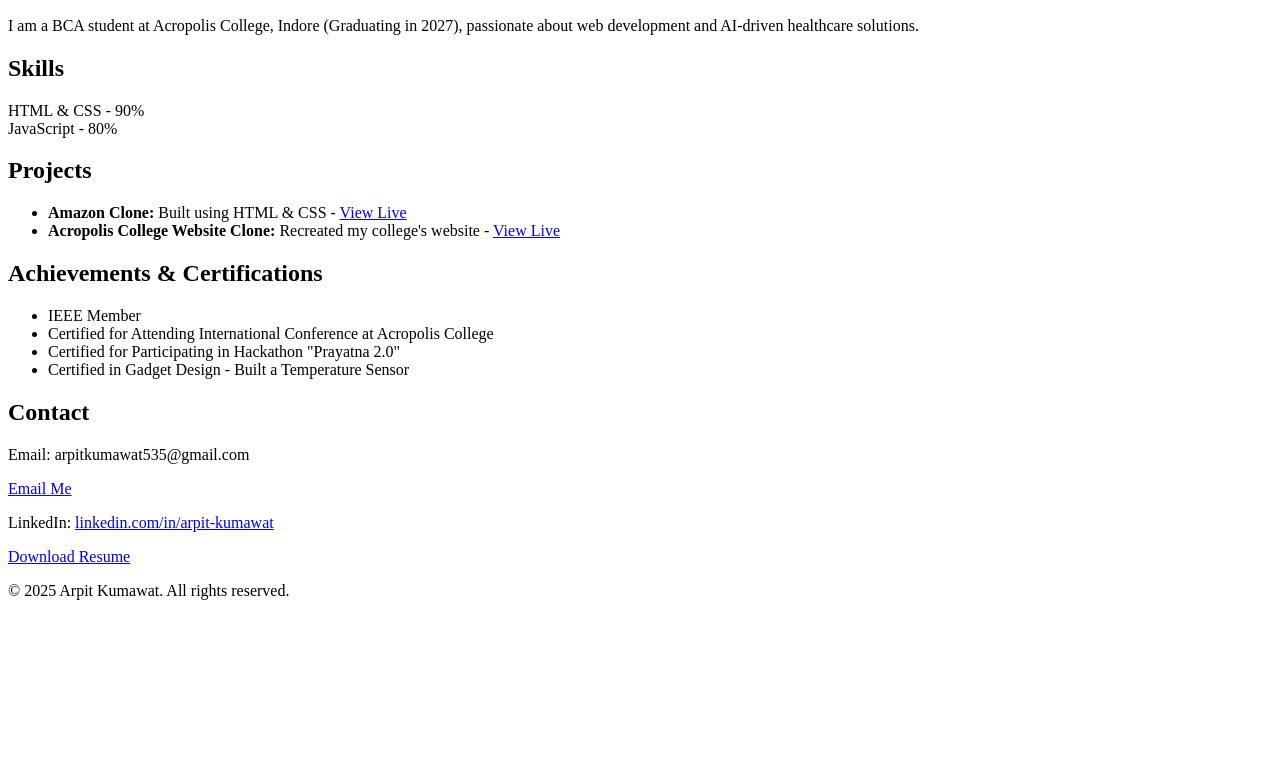
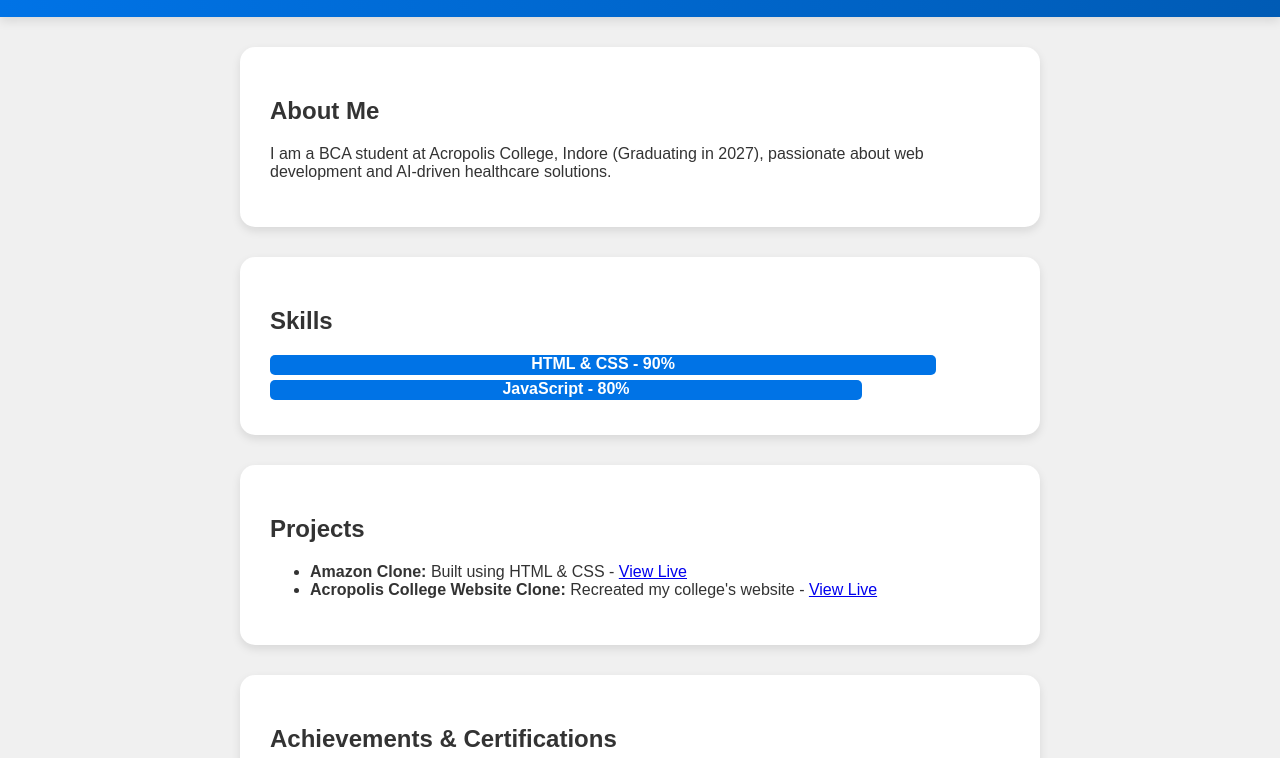
Before and after one commit to arpit1329/arpit-dev, a plain HTML site: page index.html in a window 1280 px wide. Shown: the part 291-1049 px from the top of the page. Before the commit the page ends 907 px from the top, so only its background shows below. Drawn offline with Linux system fonts and the light colour scheme.

Commit message:
Update index.html

```diff
--- a/index.html
+++ b/index.html
@@ -4,7 +4,7 @@
   <meta charset="UTF-8" />
   <meta name="viewport" content="width=device-width, initial-scale=1.0"/>
   <title>Arpit Kumawat - Portfolio</title>
-  <link rel="stylesheet" href="csss.css" />
+  <link rel="stylesheet" href="style.css" />
 </head>
 <body>
   <header>
```
